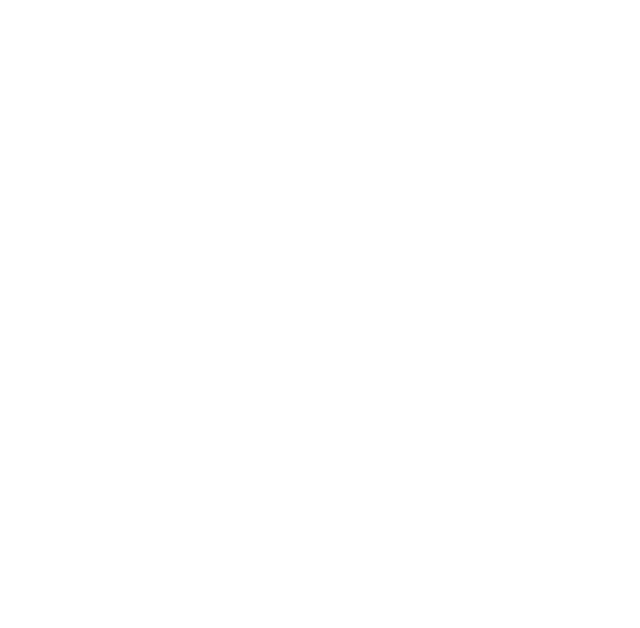
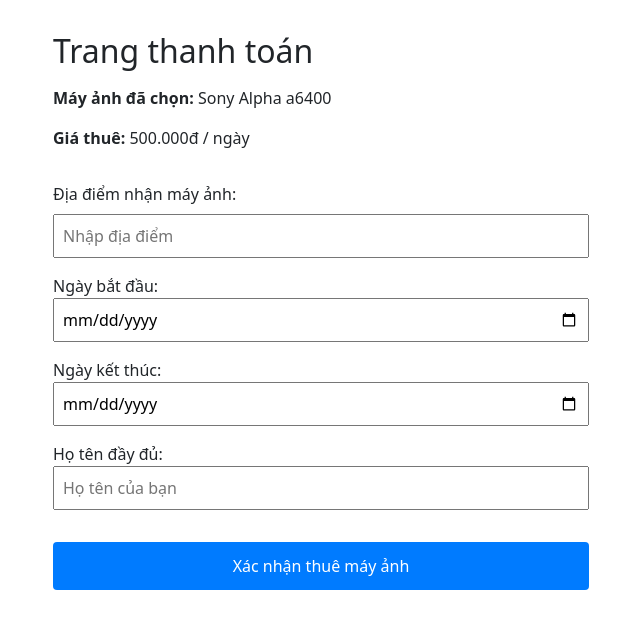
Before and after one commit to HaRIP8489/ui-e-commerce, a React (Create React App) app: page /checkout in a window 1280 px wide. Before the commit this address had no page. Shown: the top 628 px of the page, without its empty margins (319-959 px from the left). Built offline with nearby package versions, Linux system fonts and the light colour scheme.

Commit message:
trang checkout

```diff
--- /dev/null
+++ b/src/pages/CheckoutPage.tsx
@@ -0,0 +1,77 @@
+import React, { useState } from 'react';
+
+const CheckoutPage = () => {
+  const [location, setLocation] = useState('');
+  const [startDate, setStartDate] = useState('');
+  const [endDate, setEndDate] = useState('');
+  const [fullName, setFullName] = useState('');
+
+  const handleCheckout = () => {
+    alert(`Cảm ơn ${fullName}, bạn đã đặt máy thành công!`);
+  };
+
+  return (
+    <div style={{ padding: "2rem", maxWidth: "600px", margin: "0 auto" }}>
+      <h2>Trang thanh toán</h2>
+
+      <div style={{ marginTop: "1rem" }}>
+        <p><strong>Máy ảnh đã chọn:</strong> Sony Alpha a6400</p>
+        <p><strong>Giá thuê:</strong> 500.000đ / ngày</p>
+      </div>
+
+      <div style={{ marginTop: "2rem" }}>
+        <label>Địa điểm nhận máy ảnh:</label>
+        <input
+          type="text"
+          value={location}
+          onChange={(e) => setLocation(e.target.value)}
+          placeholder="Nhập địa điểm"
+          style={{ width: "100%", padding: "0.5rem", marginTop: "0.5rem" }}
+        />
+
+        <label style={{ marginTop: "1rem", display: "block" }}>Ngày bắt đầu:</label>
+        <input
+          type="date"
+          value={startDate}
+          onChange={(e) => setStartDate(e.target.value)}
+          style={{ width: "100%", padding: "0.5rem" }}
+        />
+
+        <label style={{ marginTop: "1rem", display: "block" }}>Ngày kết thúc:</label>
+        <input
+          type="date"
+          value={endDate}
+          onChange={(e) => setEndDate(e.target.value)}
+          style={{ width: "100%", padding: "0.5rem" }}
+        />
+
+        <label style={{ marginTop: "1rem", display: "block" }}>Họ tên đầy đủ:</label>
+        <input
+          type="text"
+          value={fullName}
+          onChange={(e) => setFullName(e.target.value)}
+          placeholder="Họ tên của bạn"
+          style={{ width: "100%", padding: "0.5rem" }}
+        />
+
+        <button
+          onClick={handleCheckout}
+          style={{
+            marginTop: "2rem",
+            width: "100%",
+            backgroundColor: "#007bff",
+            color: "#fff",
+            padding: "0.75rem",
+            border: "none",
+            borderRadius: "4px",
+            cursor: "pointer"
+          }}
+        >
+          Xác nhận thuê máy ảnh
+        </button>
+      </div>
+    </div>
+  );
+};
+
+export default CheckoutPage;
--- a/src/route/Router.tsx
+++ b/src/route/Router.tsx
@@ -1,28 +1,28 @@
-import React from 'react';
-import { lazy, Suspense } from "react"
-import { BrowserRouter, Route, Routes } from "react-router-dom"
+import React, { lazy, Suspense } from 'react';
+import { BrowserRouter, Route, Routes, Navigate } from "react-router-dom";
 
-
-//lazy load the pages
-const Home = lazy(() => import("../pages/HomePage"))
-const LoginPage = lazy(() => import("../pages/LoginPage"))
-const RegisterPage = lazy(() => import("../pages/RegisterPage"))
-const CartPage = lazy(() => import("../pages/CartPage"))
-
+// Lazy load pages
+const Home = lazy(() => import("../pages/HomePage"));
+const LoginPage = lazy(() => import("../pages/LoginPage"));
+const RegisterPage = lazy(() => import("../pages/RegisterPage"));
+const CartPage = lazy(() => import("../pages/CartPage"));
+const CheckoutPage = lazy(() => import("../pages/CheckoutPage"));
 
 const AppRouter = () => {
     return (
         <BrowserRouter>
-            <Suspense>
+            <Suspense fallback={<div>Loading...</div>}>
                 <Routes>
-                    <Route index path="/home" element={<Home />} />
-                    <Route path="/cart" element={<CartPage/>} />
+                    <Route path="/" element={<Navigate to="/home" />} />
+                    <Route path="/home" element={<Home />} />
+                    <Route path="/cart" element={<CartPage />} />
+                    <Route path="/checkout" element={<CheckoutPage />} />
                     <Route path="/login" element={<LoginPage />} />
                     <Route path="/register" element={<RegisterPage />} />
                 </Routes>
             </Suspense>
         </BrowserRouter>
-    )
-}
+    );
+};
 
-export default AppRouter
+export default AppRouter;
```
Also changed, not shown: src/components/CartItem.tsx (added, +42 -0 lines), src/components/OrderSummary.tsx (added, +24 -0 lines), src/components/PersonImage.tsx (added, +14 -0 lines).
